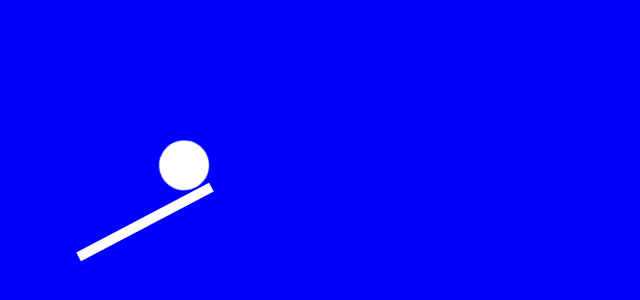
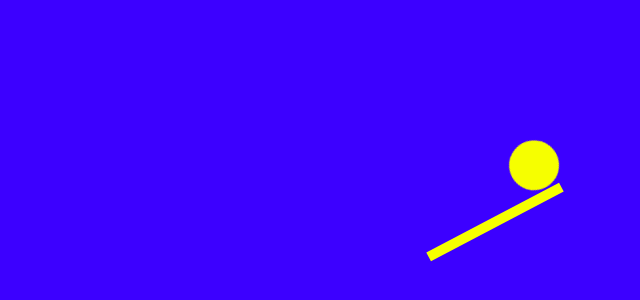
Before and after one commit to Zarpoosh/Education-Animation-youtube, a plain HTML site: page 04/index.html in a window 1280 px wide. Shown: the part 178-478 px from the top of the page, without its empty margins (495-1135 px from the left). Drawn offline with Linux system fonts and the light colour scheme.

Commit message:
bakap commit

```diff
--- a/04/style.css
+++ b/04/style.css
@@ -4,10 +4,11 @@
     box-sizing: border-box;
 }
 body{
-    background-color: blue;
+    background-color: rgb(60, 0, 255);
     display: flex;
     justify-content: center;
     align-items: center;
+    margin-left: 700px;
 }
 html, body{
     height: 100%;
@@ -15,7 +16,7 @@ html, body{
 .ball{
     width: 150px;
     height: 10px;
-    background-color: #fff;
+    background-color: #f6ff00;
     position: relative;
     transform: rotate(0deg);
     animation: updown 1.5s infinite ;
@@ -24,7 +25,7 @@ html, body{
     content: '';
     width: 50px;
    height: 50px;
-   background: white;
+   background: #f6ff00;
    display: block;
    border-radius: 50%;
    position: absolute;
--- a/07/style.css
+++ b/07/style.css
@@ -12,6 +12,7 @@ section {
   align-items: center;
   width: 100%;
   margin-top: 100px;
+  margin-left:300px ;
 }
 .btn {
   position: relative;
```
Also changed, not shown: 10/style.css (line endings or trailing spaces).
